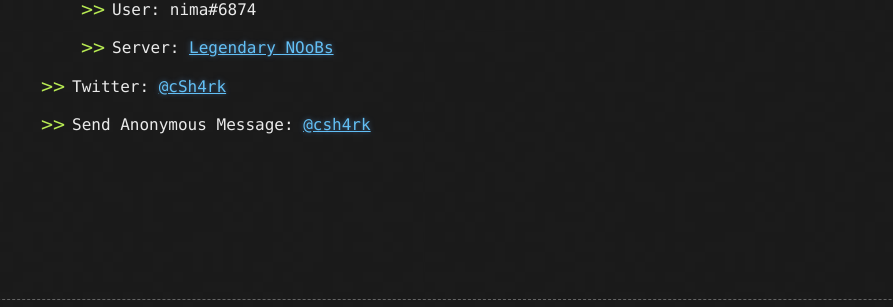
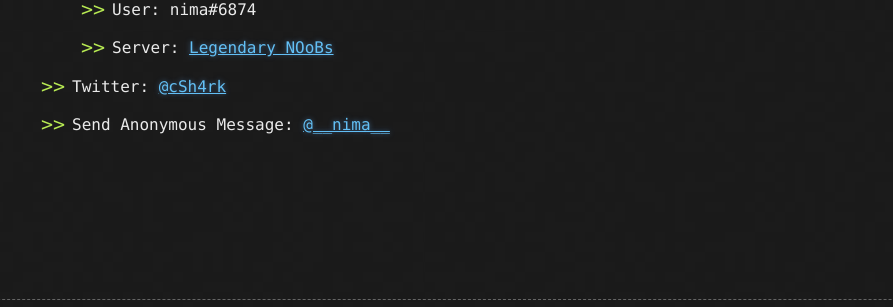
Before and after one commit to CamoCatX/camocatx.github.io, a Jekyll site: the page built from contact.md, in a window 1280 px wide. Shown: the part 501-808 px from the top of the page, without its empty margins (108-1001 px from the left). Built offline with Jekyll 4.4.1, drawn with Linux system fonts in a browser that asks for light colours.

Commit message:
Edit Tellonym address

```diff
--- a/_config.yml
+++ b/_config.yml
@@ -50,7 +50,7 @@ social:
   discordserver: "YReXPS4YaA"
   discordservername: "Legendary NOoBs"
   wickrme: "csh4rk"
-  tellonym: "csh4rk"
+  tellonym: "__nima__"
   links:
     - https://twitter.com/cSh4rk
     - https://github.com/cSh4rk
--- a/contact.md
+++ b/contact.md
@@ -35,7 +35,7 @@ robots: noindex,nofollow
 {% endif %}
 
 {% if site.social.tellonym %}
-  - Send Anonymous Message: <a href="https://tellonym.me/{{ site.social.tellonym }}"><span>@{{ site.social.tellonym }}</span></a>
+  - Send Anonymous Message: <a href="https://tellonym.me/{{ site.social.tellonym }}"><span>@{{ site.social.tellonym | replace: "_", "\_" }}</span></a>
 {% endif %}
 
 <!--{% if site.social.github %}
```
